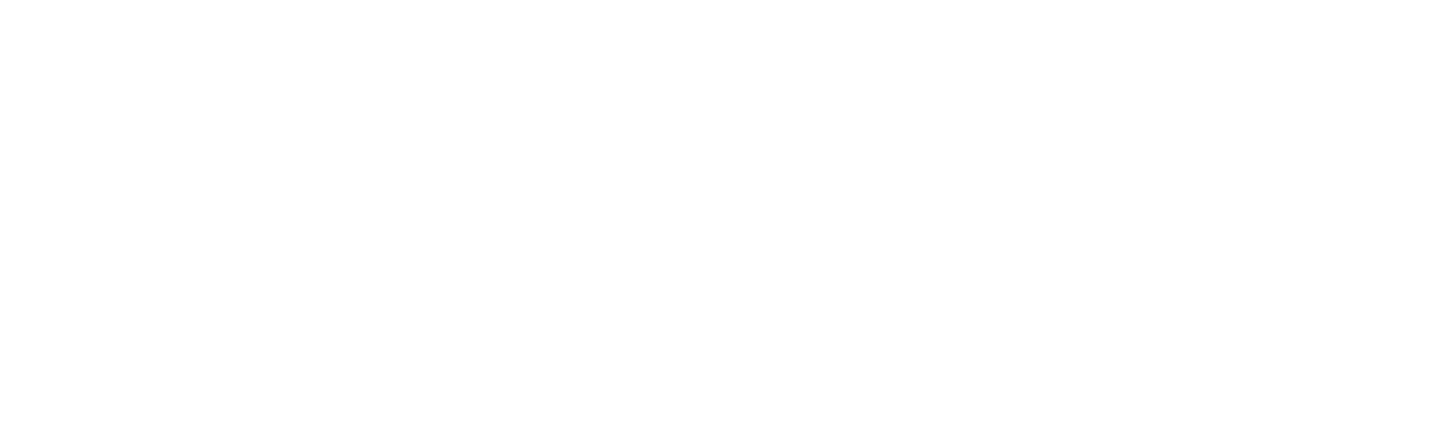
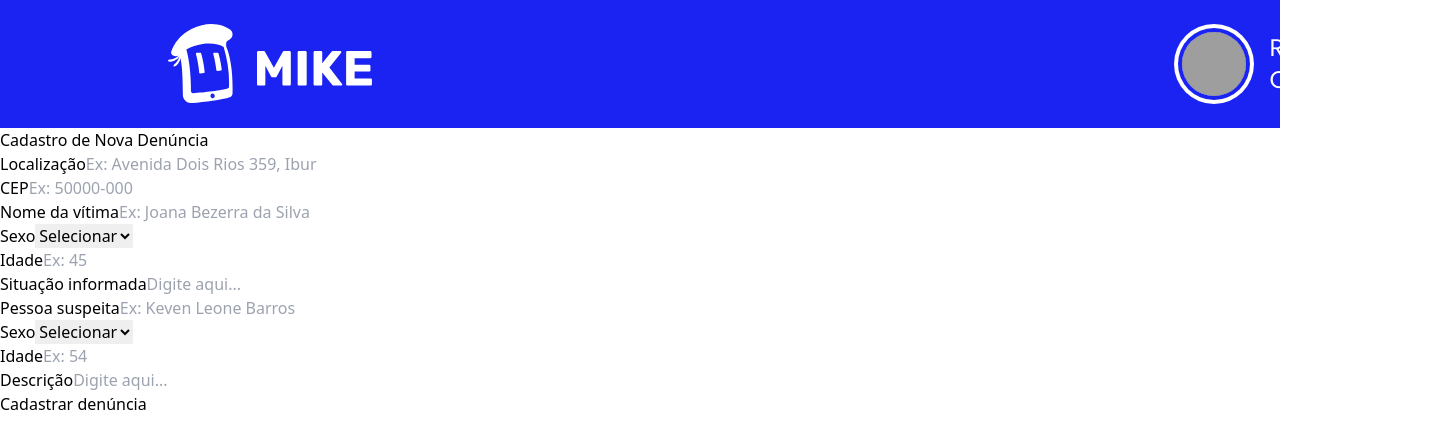
Before and after one commit to Company-FMG/pm-digital, a React (Vite) app: page /newcomplaint in a window 1280 px wide. Before the commit this address had no page. Shown: the top 448 px of the page, 1440 px wide, since content can reach past the window. Built offline with nearby package versions, Linux system fonts and the light colour scheme; grey boxes are pictures that could not be loaded.

Commit message:
cadastro denúncia - estrutura html

```diff
--- a/src/AppRoutes.tsx
+++ b/src/AppRoutes.tsx
@@ -2,6 +2,7 @@ import { Routes, Route } from "react-router-dom";
 import App from "./App";
 import Home from "./routes/Home";
 import Login from "./routes/Login";
+import ComplaintRegister from "./routes/ComplaintRegister";
 
 export default function AppRoutes() {
     return(
@@ -9,6 +10,7 @@ export default function AppRoutes() {
             <Route path="/" element={<App />}/>
             <Route index element={<Home />} />
             <Route path="login" element={<Login/>}/>
+            <Route path="newcomplaint" element={<ComplaintRegister/>}/>
         </Routes>
     )
 }
--- /dev/null
+++ b/src/routes/ComplaintRegister.tsx
@@ -0,0 +1,71 @@
+import NavbarMike from "../components/NavbarMike";
+
+export default function ComplaintRegister(){
+    return(
+        <>
+            <NavbarMike/>
+
+            <div>
+                <h2>Cadastro de Nova Denúncia</h2>
+
+                <form action="">
+                    <div>
+                        <div>
+                            <label htmlFor="">Localização</label>
+                            <input type="text" placeholder="Ex: Avenida Dois Rios 359, Ibura, Recife - PE"/>
+                        </div>
+                        <div>
+                            <label htmlFor="">CEP</label>
+                            <input type="text" placeholder="Ex: 50000-000"/>
+                        </div>
+                    </div>
+                    <div>
+                        <div>
+                            <label htmlFor="">Nome da vítima</label>
+                            <input type="text" placeholder="Ex: Joana Bezerra da Silva"/>
+                        </div>
+                        <div>
+                            <label htmlFor="">Sexo</label>
+                            <select name="" id="">
+                                <option disabled selected>Selecionar</option>
+                                <option value="">Masculino</option>
+                                <option value="">Feminino</option>
+                            </select>
+                        </div>
+                        <div>
+                            <label htmlFor="">Idade</label>
+                            <input type="number" placeholder="Ex: 45"/>
+                        </div>
+                    </div>
+                    <div>
+                        <label htmlFor="">Situação informada</label>
+                        <input type="text" placeholder="Digite aqui..."/>
+                    </div>
+                    <div>
+                        <div>
+                            <label htmlFor="">Pessoa suspeita</label>
+                            <input type="text" placeholder="Ex: Keven Leone Barros"/>
+                        </div>
+                        <div>
+                            <label htmlFor="">Sexo</label>
+                            <select name="" id="">
+                                <option disabled selected>Selecionar</option>
+                                <option value="">Masculino</option>
+                                <option value="">Feminino</option>
+                            </select>
+                        </div>
+                        <div>
+                            <label htmlFor="">Idade</label>
+                            <input type="number" placeholder="Ex: 54"/>
+                        </div>
+                    </div>
+                    <div>
+                        <label htmlFor="">Descrição</label>
+                        <input type="text" placeholder="Digite aqui..."/>
+                    </div>
+                    <button type="submit">Cadastrar denúncia</button>
+                </form>
+            </div>
+        </>
+    );
+}
```
